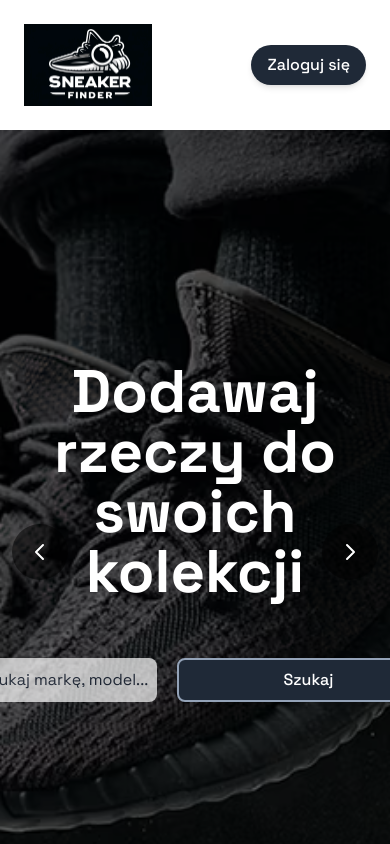
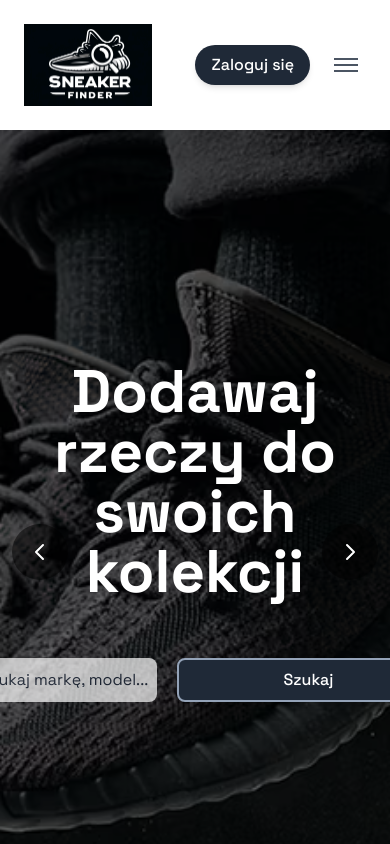
Before and after one commit to jklis2/Sneaker_Finder, a React (Vite) app in the folder Sneaker_Finder/SneakerFinderClient/: page / in a window 390 px wide. Shown: the top 844 px of the page. Built offline with nearby package versions, Linux system fonts and the light colour scheme; no server answers.

Commit message:
fix: Improve navbar responsiveness for unauthenticated users

```diff
--- a/Sneaker_Finder/SneakerFinderClient/src/layouts/Navbar.tsx
+++ b/Sneaker_Finder/SneakerFinderClient/src/layouts/Navbar.tsx
@@ -216,9 +216,21 @@ export default function Navbar() {
               </button>
             </div>
           ) : (
-            <Link to="/auth/login">
-              <Button name="Zaloguj się" />
-            </Link>
+            <div className="relative flex items-center">
+              <Link to="/auth/login">
+                <Button name="Zaloguj się" />
+              </Link>
+              <button
+                className="lg:hidden p-2 ml-4"
+                onClick={() => setIsMobileMenuOpen(!isMobileMenuOpen)}
+                aria-expanded={isMobileMenuOpen}
+                aria-label="Toggle mobile menu"
+              >
+                <div className="w-6 h-0.5 bg-gray-600 mb-1"></div>
+                <div className="w-6 h-0.5 bg-gray-600 mb-1"></div>
+                <div className="w-6 h-0.5 bg-gray-600"></div>
+              </button>
+            </div>
           )}
         </div>
       </nav>
```
